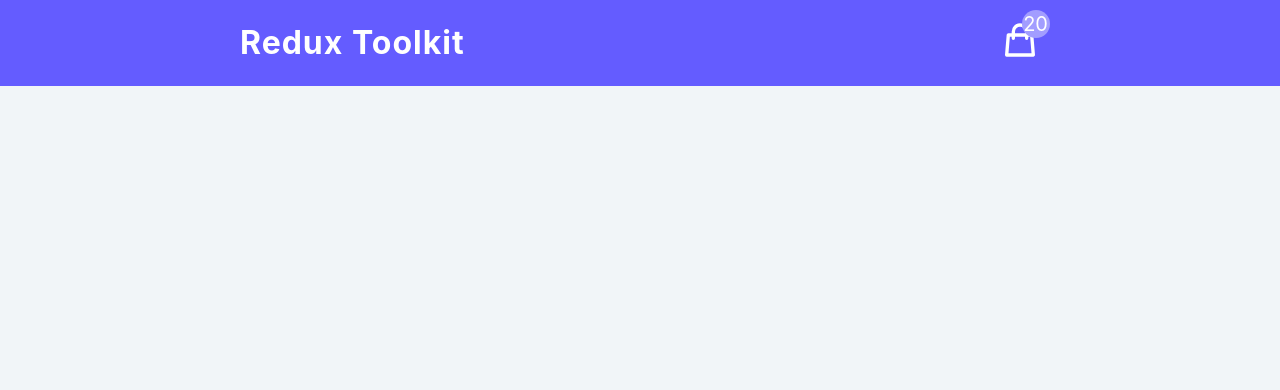
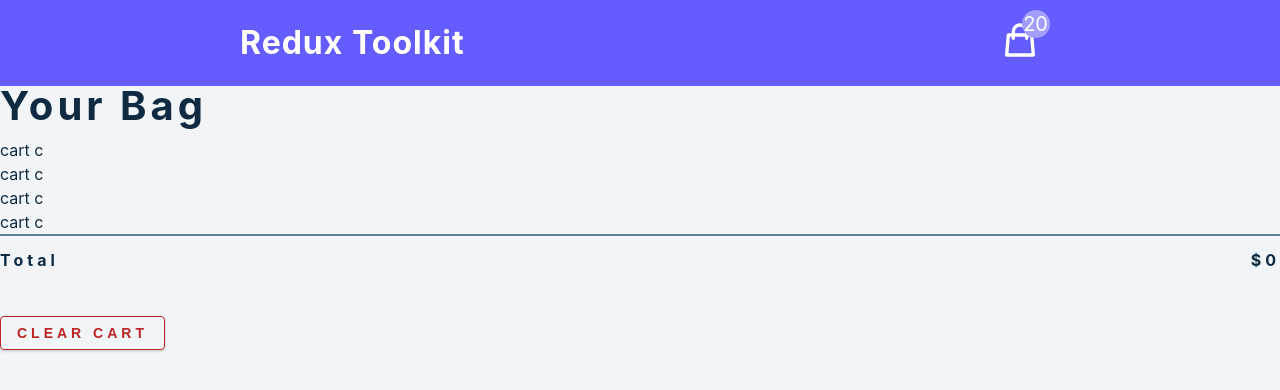
Before and after one commit to saurabh-pandey2730/Redux_Tutorial_Learning, a React (Create React App) app: page / in a window 1280 px wide. Shown: the top 390 px of the page. Built offline with nearby package versions, Linux system fonts and the light colour scheme.

Commit message:
CartContainer added

```diff
--- a/src/App.js
+++ b/src/App.js
@@ -1,10 +1,11 @@
 import Navbar from "./components/Navbar";
-
+import CartContainer from "./components/CartContainer";
 function App() {
   return (
 <main>
 
 <Navbar/>
+<CartContainer/>
 </main>
 
 
--- /dev/null
+++ b/src/components/CartContainer.js
@@ -0,0 +1,41 @@
+import React from 'react'
+import CartItem from './CartItem'
+import { useSelector } from 'react-redux'
+const CartContainer=()=> {
+  const {cartItems,total,amount} = useSelector((store)=> store.cart)
+
+  if(amount<1){
+    return (
+      <section className='cart'>
+   <header>
+    <h2>your bag</h2>
+    <h4 className='empty-cart'> is currently empty</h4>
+   </header>
+      </section>
+    )
+  }
+
+  return (
+    <section>
+      <header>
+        <h2>Your Bag </h2>
+      </header>
+      <div>
+        {cartItems.map((item)=>{
+          return <CartItem key={item.id} {...item}/>
+        })}
+      </div>
+      <footer>
+        <hr />
+        <div className="cart-total">
+          <h4>
+            total <span>${total}</span>
+          </h4>
+        </div>
+        <button className='btn clear-btn'> clear cart</button>
+      </footer>
+    </section>
+  )
+}
+
+export default CartContainer
--- /dev/null
+++ b/src/components/CartItem.js
@@ -0,0 +1,11 @@
+import React from 'react'
+
+function CartItem() {
+  return (
+    <div>
+      cart c
+    </div>
+  )
+}
+
+export default CartItem
--- a/src/features/cart/cartSlice.js
+++ b/src/features/cart/cartSlice.js
@@ -1,8 +1,8 @@
 import { createSlice } from "@reduxjs/toolkit";
-
+import cartItems from '../../cartItems'
 
 const initialState={
-    cartItems:[],
+    cartItems:cartItems,
     amount:20,
     total:0,
     isLoading:true,
```
